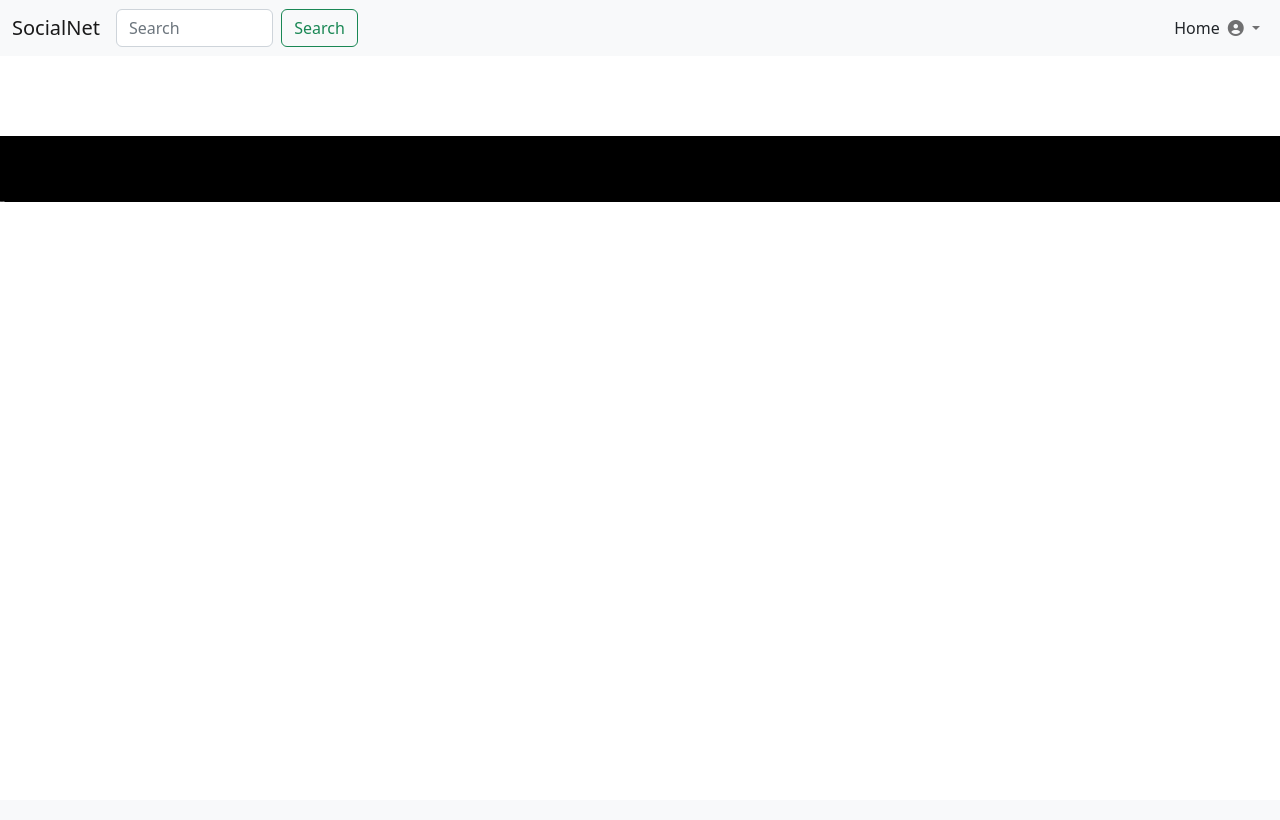
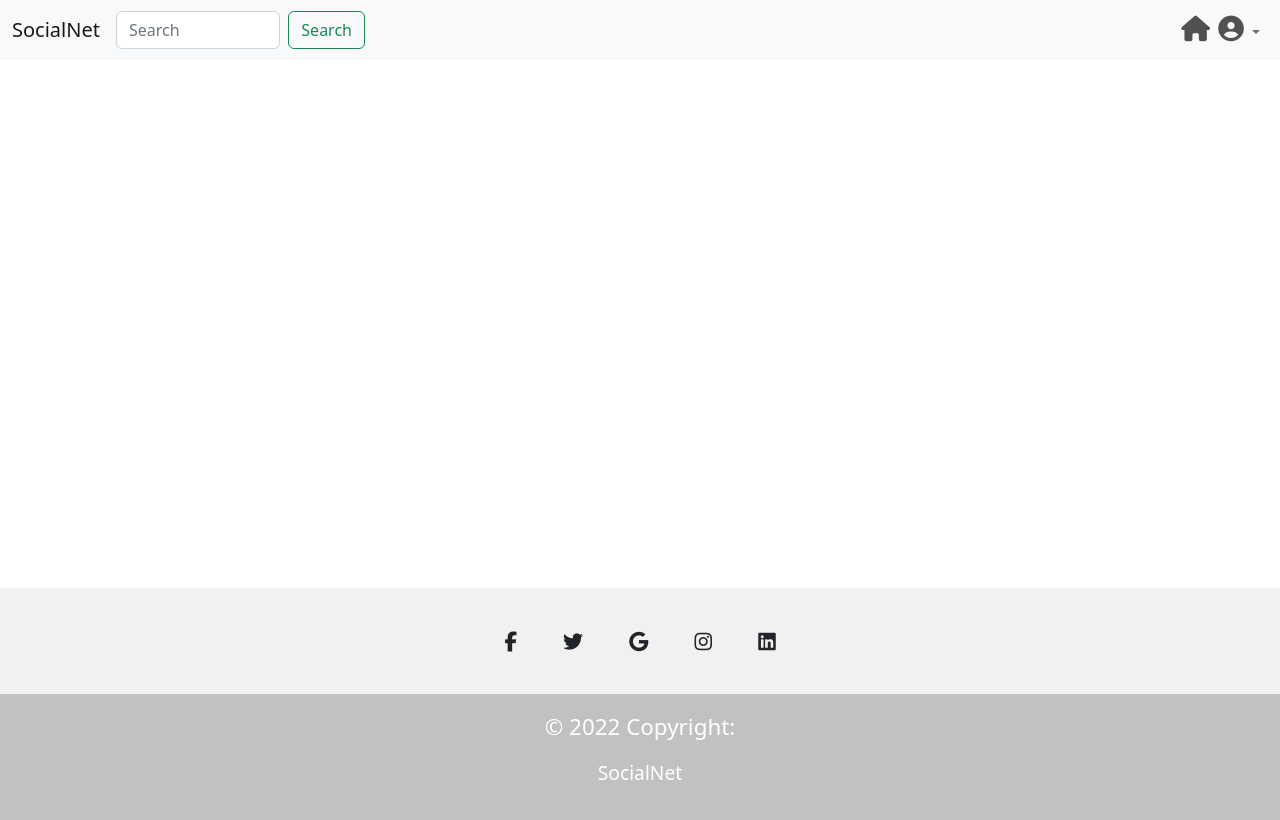
Before and after one commit to seanreid1997/code-institute-p4, a Django app: page / in a window 1280 px wide. Before the commit the page ends 202 px from the top, so only its background shows below. Run offline with Django 4.2, Linux system fonts and the light colour scheme; data that the repository does not hold is empty; some libraries are stand-ins or nearby versions.

Commit message:
Style footer

```diff
--- a/static/css/style.css
+++ b/static/css/style.css
@@ -2,6 +2,15 @@
     padding: 0;
     margin: auto;
     border: none;
+}
+
+nav {
+    margin-bottom: 20%;
+}
+
+nav i {
+    font-size: 160%;
+    color: rgb(81, 81, 81);
 }
 
 .inline {
@@ -16,12 +25,22 @@
 }
 
 footer {
-    background-color: black;
-    margin-top: 5%;
-    padding-top: 5%;
+    background-color: #f1f1f1;
+    margin-top: 20%;
 }
 
-footer p {
-    color: white;
-    font-size: 10%;
+#footer-icon {
+    padding-top: 2%;
 }
+
+.copyright {
+    font-size: 140%;
+    color: #fff;
+    padding-bottom: -1%;
+}
+
+#copyright {
+    font-size: 120%;
+    color: #fff;
+    padding-bottom: -2%;
+}
--- a/templates/base.html
+++ b/templates/base.html
@@ -43,7 +43,7 @@
       </form>
       <div class="collapse navbar-collapse" id="navbarScroll" style="margin-left: 65%;">
         <ul class="navbar-nav me-auto my-2 my-lg-0 navbar-nav-scroll" style="--bs-scroll-height: 100px;">
-          <li><a class="dropdown-item" href="{% url 'home' %}">Home</a></li>
+          <li><a class="dropdown-item" href="{% url 'home' %}"><i class="fas fa-home"></i></a></li>
           <li class="nav-item dropdown">
             <a class="nav-link dropdown-toggle" href="#" role="button" data-bs-toggle="dropdown" aria-expanded="false">
               <i class="fas fa-user-circle"></i>
@@ -65,9 +65,68 @@
     {% endblock content %}
 
 
-  <footer>
-    <p>Footer</p>
-  </footer>
+    <footer class="text-center text-white">
+      <!-- Grid container -->
+      <div>
+        <!-- Section: Social media -->
+        <section class="mb-4" id="footer-icon">
+          <!-- Facebook -->
+          <a
+            class="btn btn-link btn-floating btn-lg text-dark m-1"
+            href="#!"
+            role="button"
+            data-mdb-ripple-color="dark"
+            ><i class="fab fa-facebook-f"></i
+          ></a>
+
+          <!-- Twitter -->
+          <a
+            class="btn btn-link btn-floating btn-lg text-dark m-1"
+            href="#!"
+            role="button"
+            data-mdb-ripple-color="dark"
+            ><i class="fab fa-twitter"></i
+          ></a>
+
+          <!-- Google -->
+          <a
+            class="btn btn-link btn-floating btn-lg text-dark m-1"
+            href="#!"
+            role="button"
+            data-mdb-ripple-color="dark"
+            ><i class="fab fa-google"></i
+          ></a>
+
+          <!-- Instagram -->
+          <a
+            class="btn btn-link btn-floating btn-lg text-dark m-1"
+            href="#!"
+            role="button"
+            data-mdb-ripple-color="dark"
+            ><i class="fab fa-instagram"></i
+          ></a>
+
+          <!-- Linkedin -->
+          <a
+            class="btn btn-link btn-floating btn-lg text-dark m-1"
+            href="#!"
+            role="button"
+            data-mdb-ripple-color="dark"
+            ><i class="fab fa-linkedin"></i
+          ></a>
+        <!-- Section: Social media -->
+      </div>
+      <!-- Grid container -->
+
+      <!-- Copyright -->
+      <div class="text-center text-dark p-3" style="background-color: rgba(0, 0, 0, 0.2);">
+        <p class="copyright">
+           © 2022 Copyright:
+        </p>
+        <p id="copyright">SocialNet</p>
+      </div>
+      <!-- Copyright -->
+    </footer>
 </body>
 
 <script src="https://kit.fontawesome.com/d15acb58b5.js" crossorigin="anonymous"></script>
```
